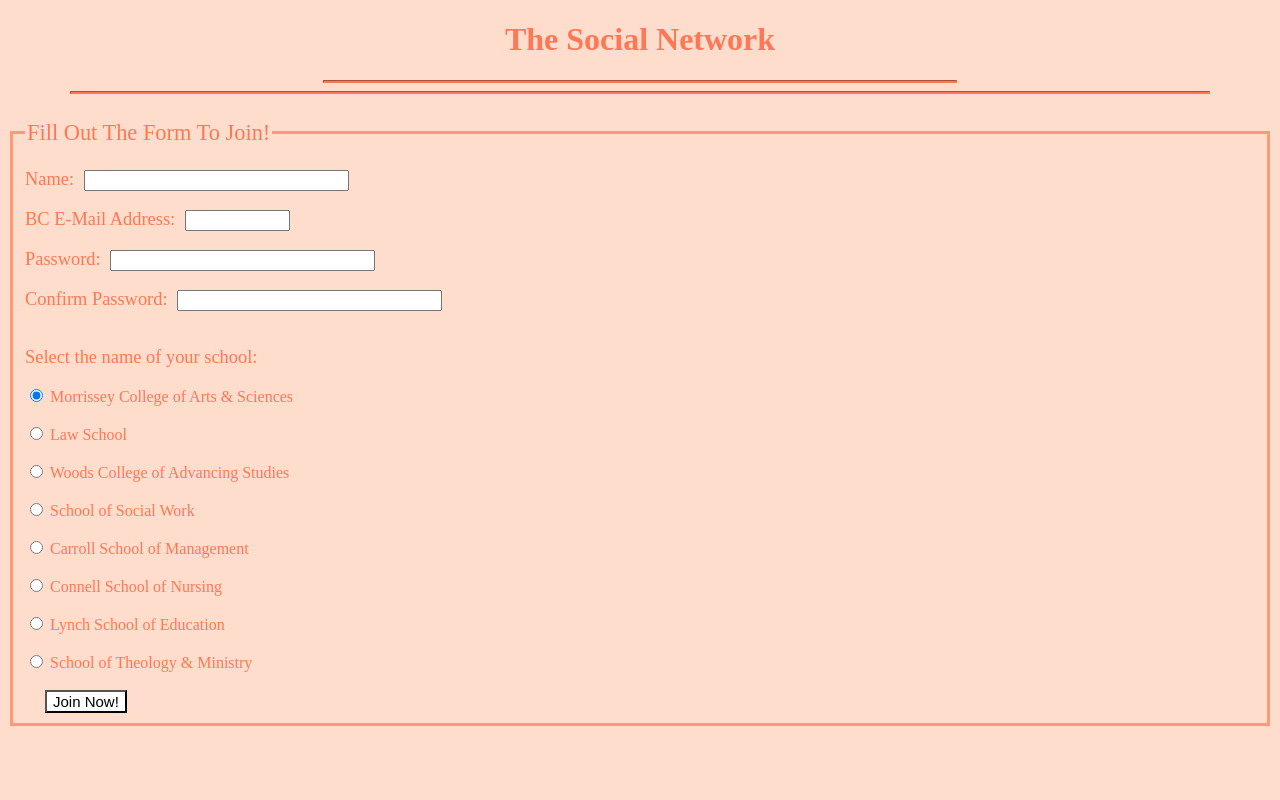
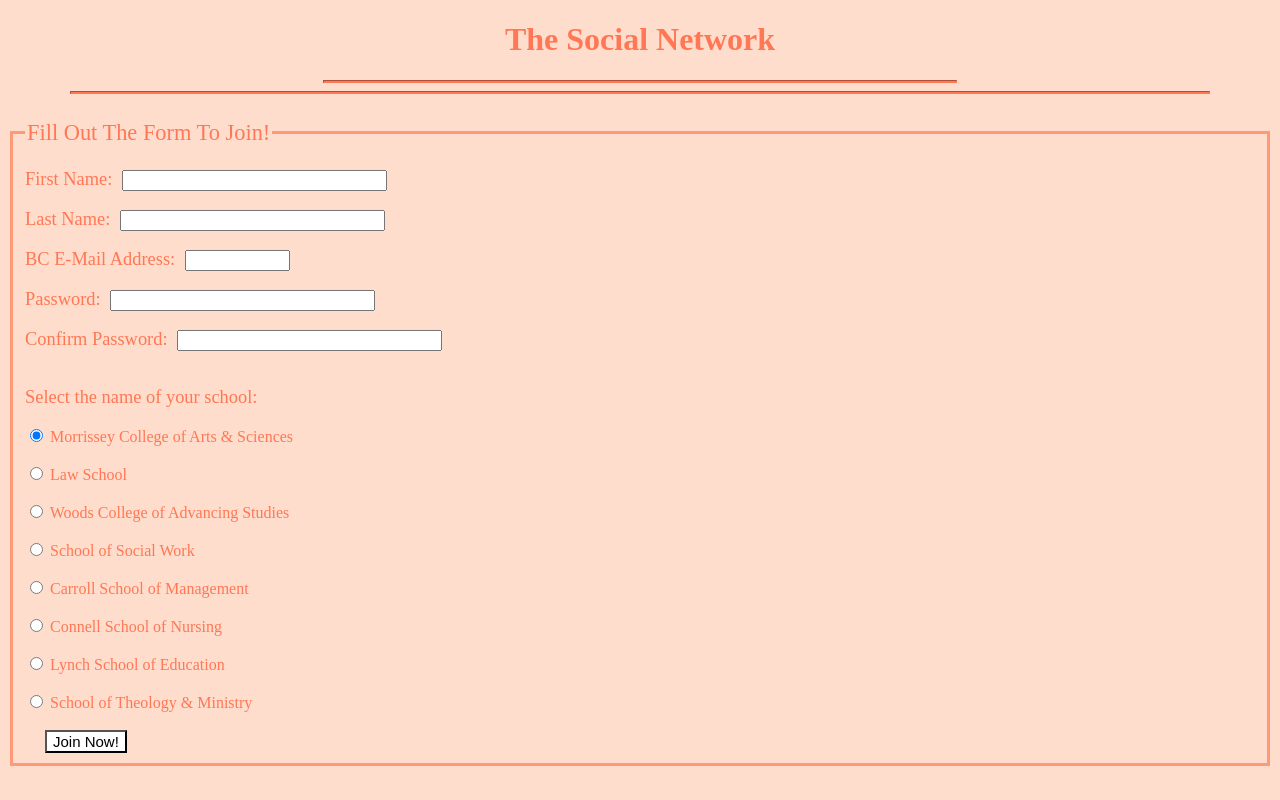
Before and after one commit to concham/The-Social-Network, a PHP site: page /ProjectForm.php in a window 1280 px wide. Run offline with PHP 8.4, Linux system fonts and the light colour scheme.

Commit message:
Update ProjectForm.php

```diff
--- a/ProjectForm.php
+++ b/ProjectForm.php
@@ -63,17 +63,21 @@ button{
 
 		<legend> Fill Out The Form To Join!</legend>
 		<br>
-		<label for="mynumber">Name: </label>
-		<input type="text" name="mynumber" id="mynumber" size="30" hspace="5" class="input1"/>
+		<label for="firstname">First Name: </label>
+		<input type="text" name="firstname" id="FirstName" size="30" hspace="5" class="input1"/>
+		<br>
+		<br>
+
+		<label for="lastname">Last Name: </label>
+		<input type="text" name="lastname" id="LirstName" size="30" hspace="5" class="input1"/>
 		<br>
 		<br>
 
 		<label for="email">BC E-Mail Address: </label>
-		<input type="text" name="email" id="username" size="10" hspace="5"/>
-
-
+		<input type="text" name="email" id="UserName" size="10" hspace="5"/>
 		<br>
 		<br>
+
 		<label for="password">Password: </label>
 		<input type="text" name="password" id="password" size="30" hspace="5" class="input1"/>
 		<br>
```
